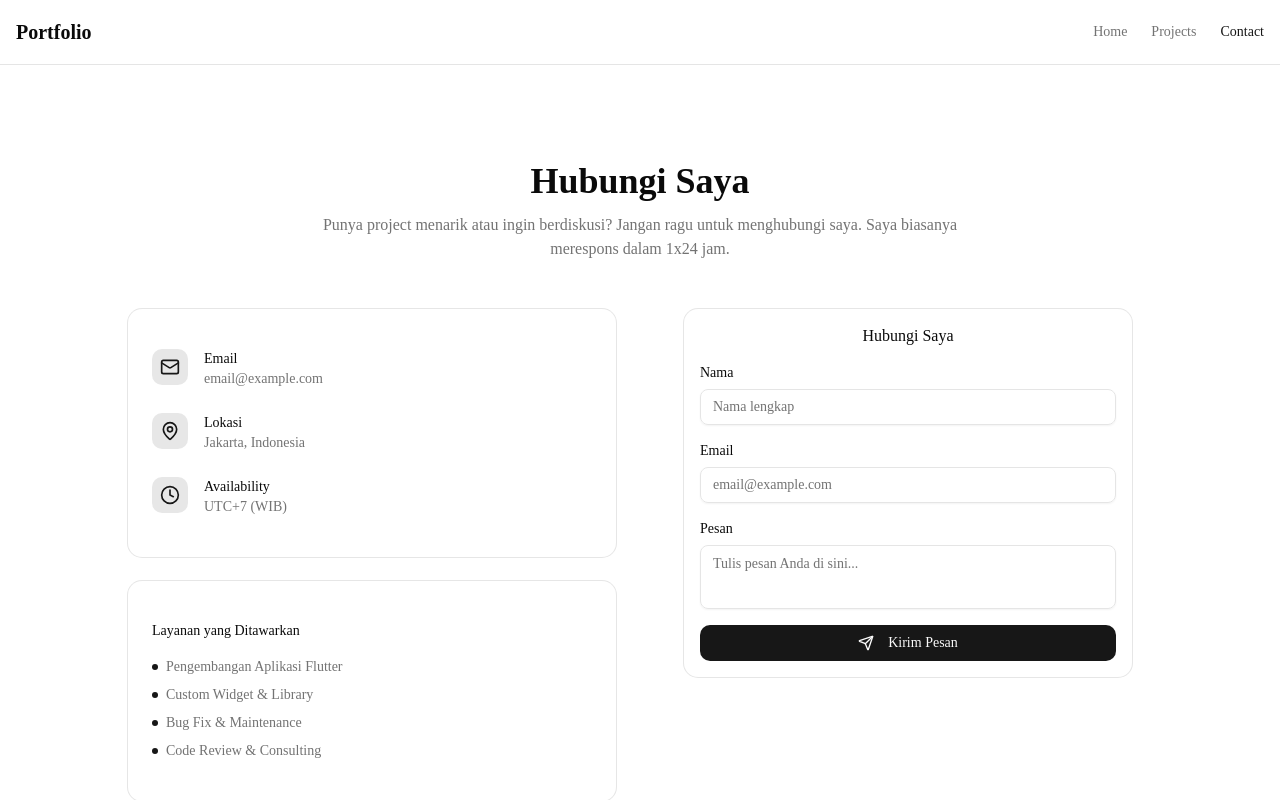
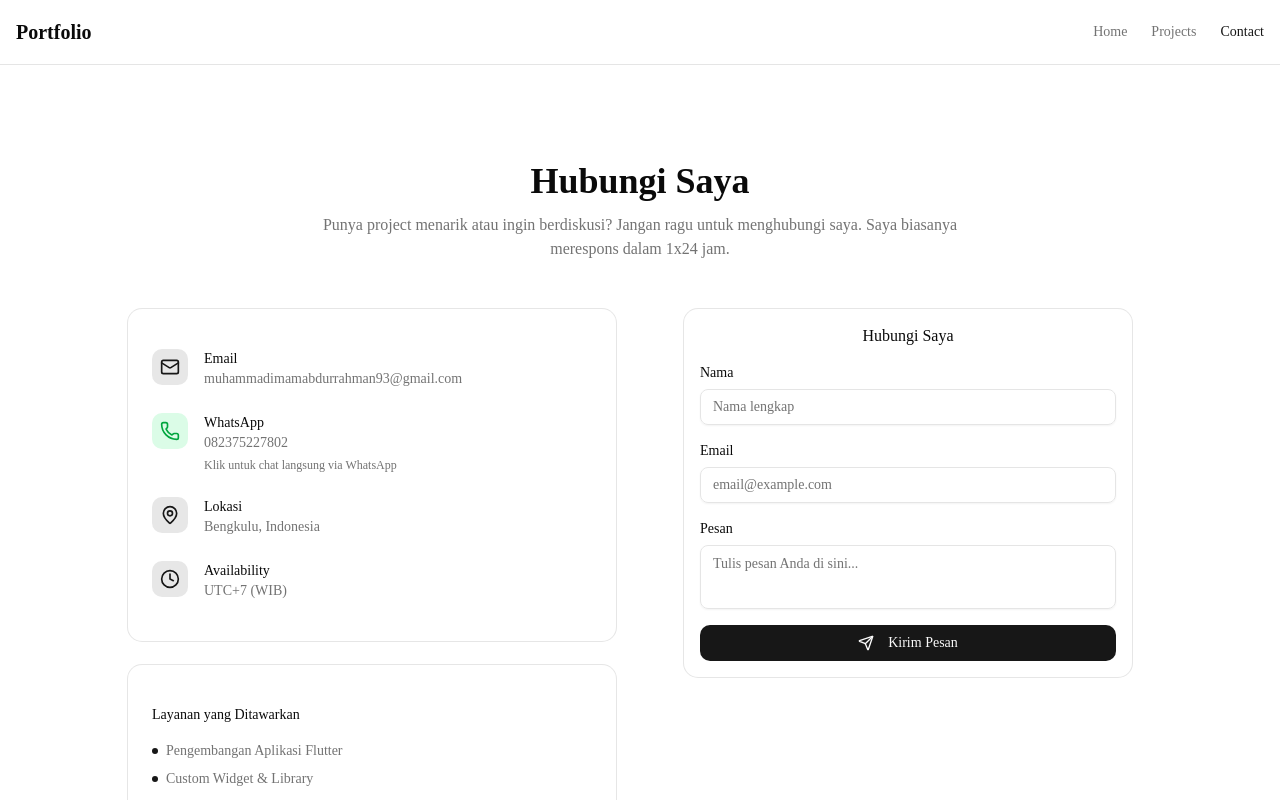
Before and after one commit to imamabdurrahmann/portfolio, a Next.js app: page /contact in a window 1280 px wide. Shown: the top 800 px of the page. Built offline with nearby package versions, Linux system fonts and the light colour scheme.

Commit message:
Update contact info with real email, WhatsApp, and location
- Add clickable WhatsApp link with direct message
- Update email to actual address
- Change location to Bengkulu, Indonesia
- Add helper text for WhatsApp click

```diff
--- a/src/app/contact/page.tsx
+++ b/src/app/contact/page.tsx
@@ -1,5 +1,5 @@
 import { Metadata } from "next";
-import { Mail, MapPin, Clock } from "lucide-react";
+import { Mail, MapPin, Clock, Phone } from "lucide-react";
 import { ContactForm } from "@/components/ContactForm";
 import { Card, CardContent } from "@/components/ui/card";
 
@@ -7,6 +7,9 @@ export const metadata: Metadata = {
   title: "Contact | Flutter Developer Portfolio",
   description: "Hubungi saya untuk project freelance atau kolaborasi",
 };
+
+const whatsappNumber = "6282375227802";
+const email = "muhammadimamabdurrahman93@gmail.com";
 
 export default function ContactPage() {
   return (
@@ -32,7 +35,32 @@ export default function ContactPage() {
                     </div>
                     <div>
                       <h3 className="font-medium">Email</h3>
-                      <p className="text-muted-foreground">email@example.com</p>
+                      <a
+                        href={`mailto:${email}`}
+                        className="text-muted-foreground hover:text-primary transition-colors"
+                      >
+                        {email}
+                      </a>
+                    </div>
+                  </div>
+
+                  <div className="flex items-start gap-4">
+                    <div className="p-2 bg-green-100 rounded-lg">
+                      <Phone className="h-5 w-5 text-green-600" />
+                    </div>
+                    <div>
+                      <h3 className="font-medium">WhatsApp</h3>
+                      <a
+                        href={`https://wa.me/${whatsappNumber}?text=Halo%20Imam,%20saya%20tertarik%20dengan%20jasa%20pengembangan%20aplikasi%20Flutter`}
+                        target="_blank"
+                        rel="noopener noreferrer"
+                        className="text-muted-foreground hover:text-green-600 transition-colors"
+                      >
+                        082375227802
+                      </a>
+                      <p className="text-xs text-muted-foreground mt-1">
+                        Klik untuk chat langsung via WhatsApp
+                      </p>
                     </div>
                   </div>
 
@@ -42,7 +70,7 @@ export default function ContactPage() {
                     </div>
                     <div>
                       <h3 className="font-medium">Lokasi</h3>
-                      <p className="text-muted-foreground">Jakarta, Indonesia</p>
+                      <p className="text-muted-foreground">Bengkulu, Indonesia</p>
                     </div>
                   </div>
 
```
